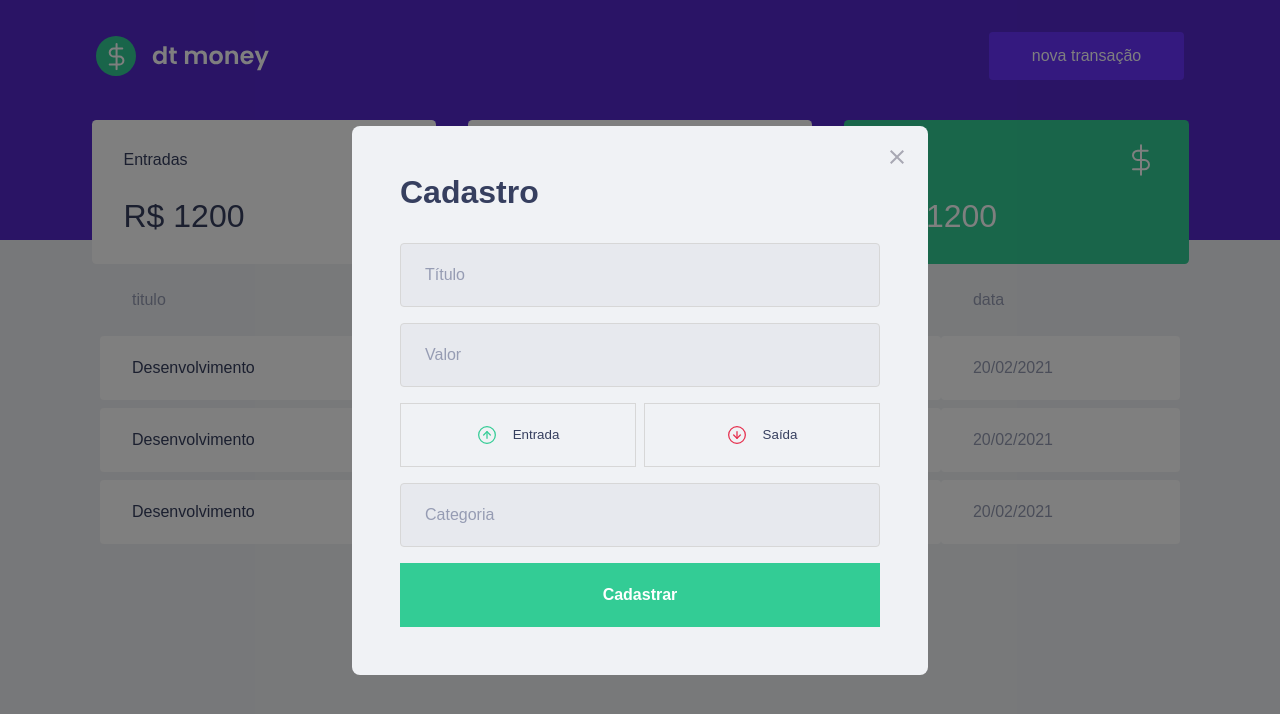
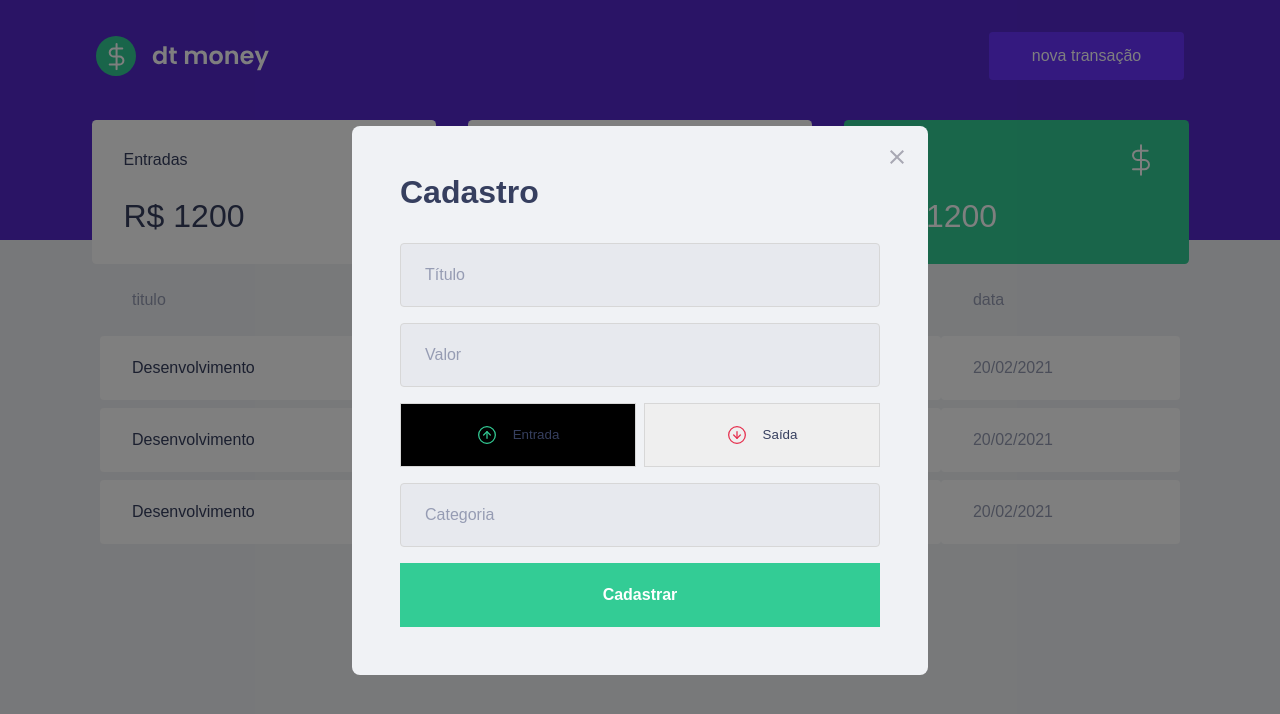
Before and after one commit to tonymatheus/dtmoney, a React (Create React App) app: page / in a window 1280 px wide. Both pictures are taken after a click on the button "nova transação". Shown: the top 714 px of the page. Built offline with nearby package versions, Linux system fonts and the light colour scheme; no server answers; what miragejs would draw is missing.

Commit message:
Creates a new button component and pass a logic to  change color

```diff
--- a/src/App.tsx
+++ b/src/App.tsx
@@ -2,7 +2,7 @@ import React, { useState } from "react";
 import { Header } from "./components/Header";
 import { Dashboard } from "./components/Dashboard";
 import { GlobalStyle } from "./styles/styles";
-import { TransactionsTable } from "./components/TransactionsTable";
+
 import Modal from "react-modal";
 import { NewTRansactionModal } from "./components/NewTransactionModal";
 
--- a/src/components/NewTransactionModal/index.tsx
+++ b/src/components/NewTransactionModal/index.tsx
@@ -1,5 +1,5 @@
-import React from "react";
-import { Container, TransactionTypeContainer } from "./styles";
+import React, { useState } from "react";
+import { Container, RadioBox, TransactionTypeContainer } from "./styles";
 import CloseImg from "../../assets/close.svg";
 import IncomeImage from "../../assets/Entrada.svg";
 import OutComeImage from "../../assets/Saida.svg";
@@ -14,6 +14,8 @@ export const NewTRansactionModal = ({
   isOpen,
   onRequestClose,
 }: NewTransactionModalProps) => {
+  const [type, setType] = useState("deposit");
+
   return (
     <Modal
       isOpen={isOpen}
@@ -35,14 +37,23 @@ export const NewTRansactionModal = ({
         <input type="number" placeholder="Valor" />
 
         <TransactionTypeContainer>
-          <button type="button">
+          <RadioBox
+            type="button"
+            isActive={type === "deposit"}
+            onClick={() => setType("deposit")}
+            className={type === "deposit" ? "active" : ""}
+          >
             <img src={IncomeImage} alt="income" />
             <span>Entrada</span>
-          </button>
-          <button type="button">
+          </RadioBox>
+          <RadioBox
+            type="button"
+            onClick={() => setType("withdrow")}
+            isActive={type === "withdrow"}
+          >
             <img src={OutComeImage} alt="outcome" />
             <span>Saída</span>
-          </button>
+          </RadioBox>
         </TransactionTypeContainer>
 
         <input placeholder="Categoria" />
--- a/src/components/NewTransactionModal/styles.ts
+++ b/src/components/NewTransactionModal/styles.ts
@@ -54,12 +54,17 @@ export const TransactionTypeContainer = styled.div`
 
   grid-template-columns: 1fr 1fr;
   gap: 0.5rem;
+`;
 
-  button {
+interface RadioBoxProps {
+  isActive: boolean;
+}
+
+export const RadioBox = styled.button<RadioBoxProps>`
   height: 4rem;
   border: 1px solid #d7d7d7;
 
-    background: transparent;
+  background: ${(props) => (props.isActive ? "#000" : "")};
 
   display: flex;
   align-items: center;
@@ -81,5 +86,4 @@ export const TransactionTypeContainer = styled.div`
     margin-left: 1rem;
     color: var(--text-title);
   }
-  }
 `;
```
Lines whose indentation alone changed are shown as unchanged.
